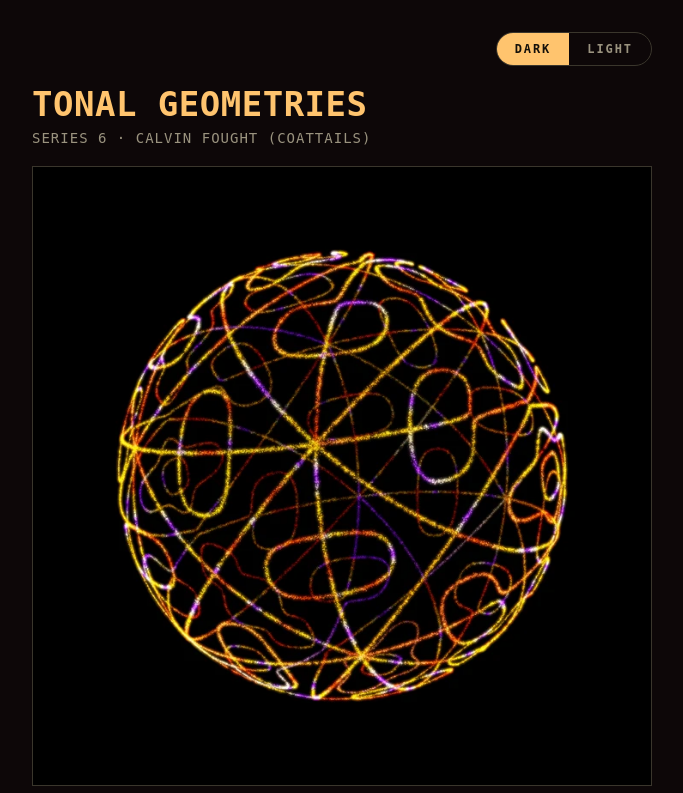
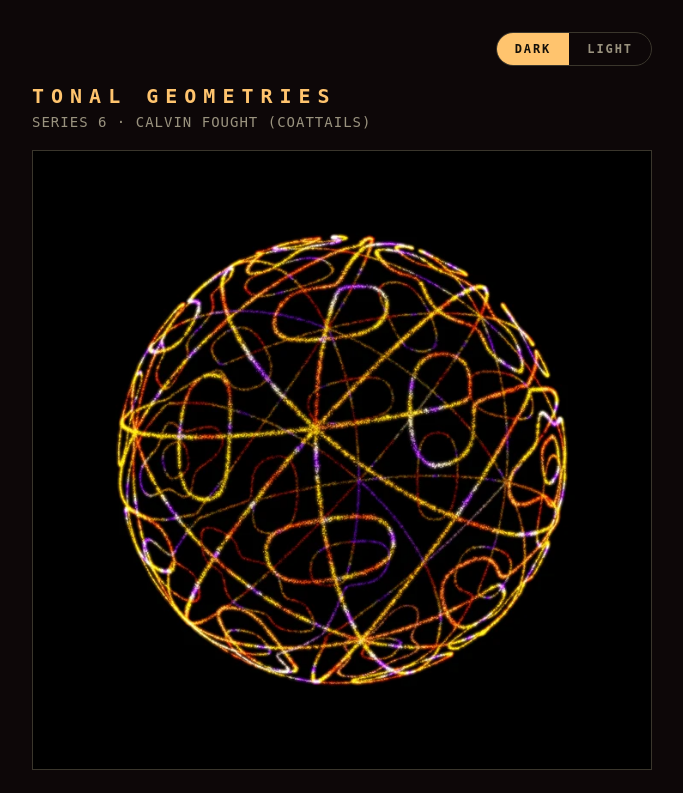
Before and after one commit to coattails-droid/tonal-geometries-mint-page, a plain HTML site: page index.html in a window 1280 px wide. Shown: the top 793 px of the page, without its empty margins (178-861 px from the left). Drawn offline with Linux system fonts and the light colour scheme.

Commit message:
Add index.html via Muse

```diff
--- a/index.html
+++ b/index.html
@@ -128,6 +128,13 @@
   .theme-toggle button[aria-pressed="true"]{background:var(--btn-bg);color:var(--btn-ink)}
   .theme-toggle button:focus-visible{outline:2px solid var(--focus);outline-offset:2px}
   @media (max-width: 560px) { h1 { font-size: 27px; } }
+
+  /* ---------- heading font matched to the Preview pages (2026-11-15) ----------
+     Preview fleet spec (font unification, from Seeded/Tidal/Touring):
+     20px / letter-spacing 0.35em / weight 600, family var(--font-display)
+     (DejaVu Sans Mono in Dark). Appended last, as on the previews,
+     so it wins over the 34px base and the 27px mobile rule. */
+  h1 { font-size: 20px; letter-spacing: 0.35em; font-weight: 600; }
 </style>
 </head>
 <body>
```
